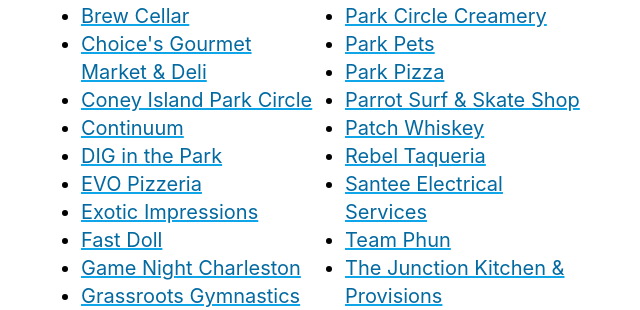
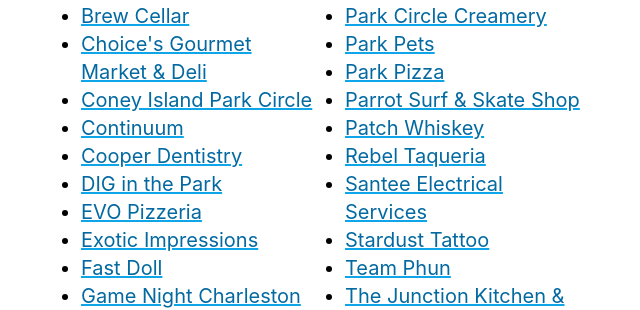
Before and after one commit to shawnlknight/park-circle-skate, a Next.js app: page / in a window 1280 px wide. Shown: the part 6307-6617 px from the top of the page, without its empty margins (319-959 px from the left). Built offline with nearby package versions, Linux system fonts and the light colour scheme.

Commit message:
new partners

```diff
--- a/data/partners.js
+++ b/data/partners.js
@@ -30,6 +30,10 @@
   {
     name: 'Continuum',
     url: 'https://www.continuumsc.com/',
+  },
+  {
+    name: 'Cooper Dentistry',
+    url: 'https://www.cooperfamilysmiles.com/',
   },
   {
     name: 'DIG in the Park',
@@ -123,6 +127,10 @@
     url: 'https://www.facebook.com/Santee-Electrical-Services-298859110755665/',
   },
   {
+    name: 'Stardust Tattoo',
+    url: 'https://www.stardusttattoos.com/',
+  },
+  {
     name: 'Team Phun',
     url: 'https://www.teamphun.com/',
   },
```
